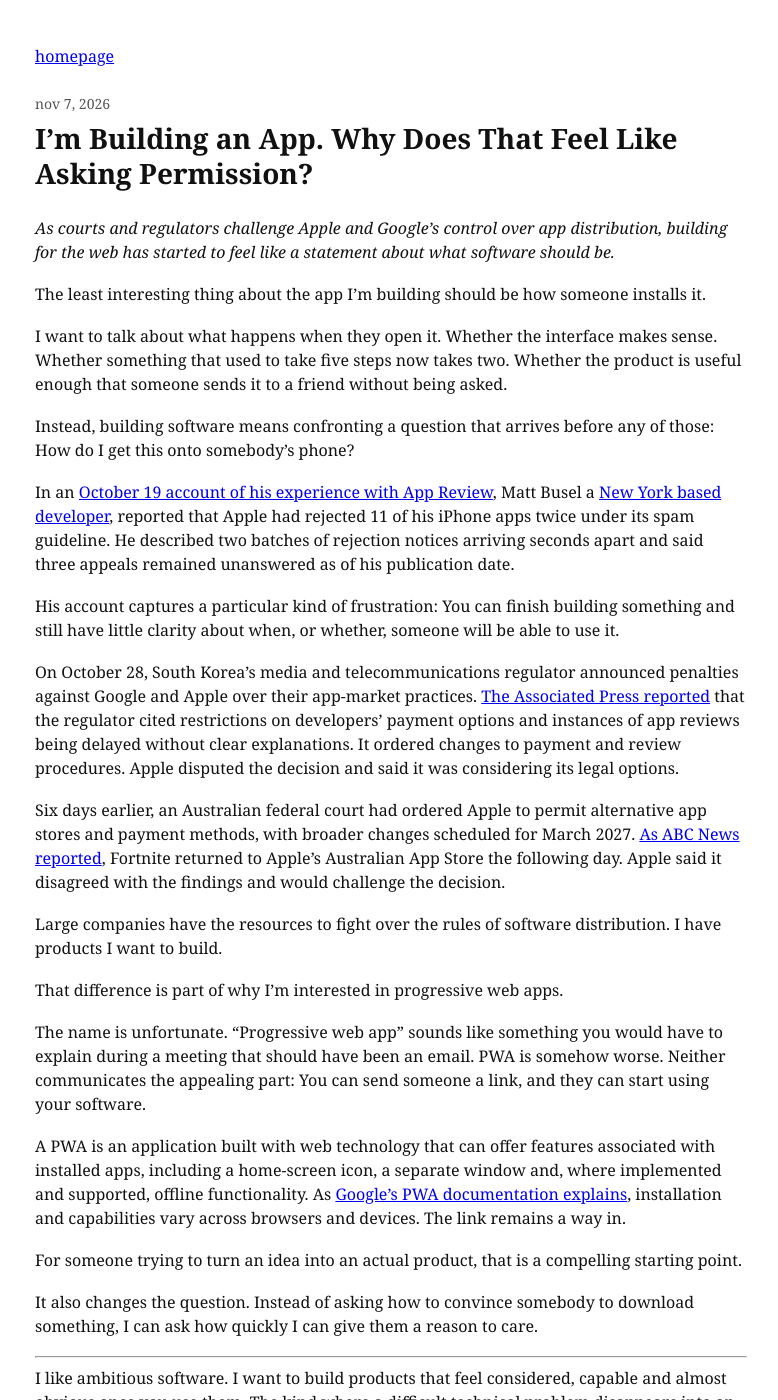
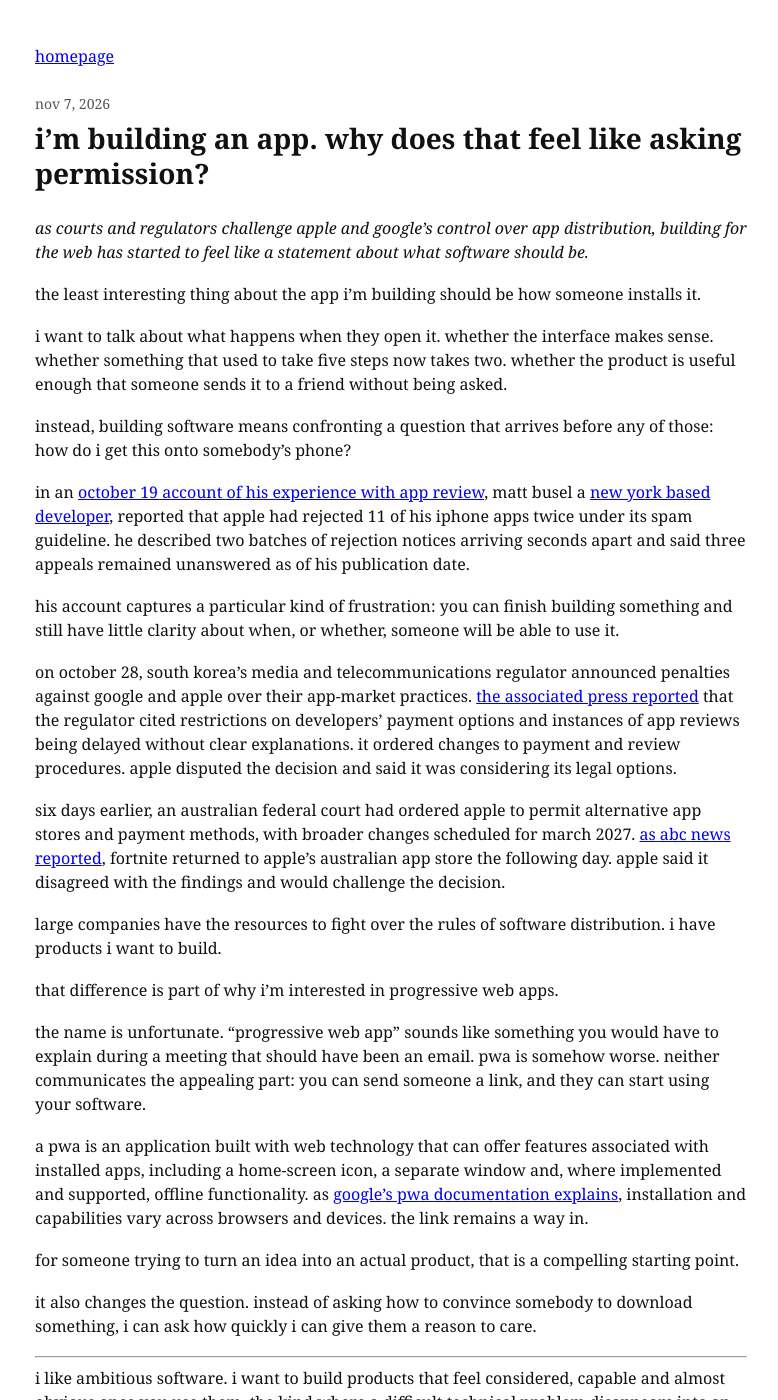
Before and after one commit to iamniam/niam.gg, a Jekyll site: the page built from _posts/2026-11-07-building-an-app-asking-permission.md, in a window 1280 px wide and 1400 px high. Shown: the whole window, without its empty margins (249-1027 px from the left). Built offline with Jekyll 4.4.1, drawn with Linux system fonts in a browser that asks for light colours; some of the changed text lies outside the part shown.

```diff
--- a/_posts/2026-11-07-building-an-app-asking-permission.md
+++ b/_posts/2026-11-07-building-an-app-asking-permission.md
@@ -1,98 +1,98 @@
 ---
-title: "I’m Building an App. Why Does That Feel Like Asking Permission?"
+title: "i’m building an app. why does that feel like asking permission?"
 date: 2026-11-07 12:00:00 -0600
 ---
 
-*As courts and regulators challenge Apple and Google’s control over app distribution, building for the web has started to feel like a statement about what software should be.*
+*as courts and regulators challenge apple and google’s control over app distribution, building for the web has started to feel like a statement about what software should be.*
 
-The least interesting thing about the app I’m building should be how someone installs it.
+the least interesting thing about the app i’m building should be how someone installs it.
 
-I want to talk about what happens when they open it. Whether the interface makes sense. Whether something that used to take five steps now takes two. Whether the product is useful enough that someone sends it to a friend without being asked.
+i want to talk about what happens when they open it. whether the interface makes sense. whether something that used to take five steps now takes two. whether the product is useful enough that someone sends it to a friend without being asked.
 
-Instead, building software means confronting a question that arrives before any of those: How do I get this onto somebody’s phone?
+instead, building software means confronting a question that arrives before any of those: how do i get this onto somebody’s phone?
 
-In an [October 19 account of his experience with App Review](https://dev.to/mattbusel/apples-43-spam-check-is-a-30-second-batch-job-22-rejections-prove-it-3nab), Matt Busel a [New York based developer](https://github.com/Mattbusel), reported that Apple had rejected 11 of his iPhone apps twice under its spam guideline. He described two batches of rejection notices arriving seconds apart and said three appeals remained unanswered as of his publication date.
+in an [october 19 account of his experience with app review](https://dev.to/mattbusel/apples-43-spam-check-is-a-30-second-batch-job-22-rejections-prove-it-3nab), matt busel a [new york based developer](https://github.com/Mattbusel), reported that apple had rejected 11 of his iphone apps twice under its spam guideline. he described two batches of rejection notices arriving seconds apart and said three appeals remained unanswered as of his publication date.
 
-His account captures a particular kind of frustration: You can finish building something and still have little clarity about when, or whether, someone will be able to use it.
+his account captures a particular kind of frustration: you can finish building something and still have little clarity about when, or whether, someone will be able to use it.
 
-On October 28, South Korea’s media and telecommunications regulator announced penalties against Google and Apple over their app-market practices. [The Associated Press reported](https://apnews.com/article/aedd6061a785441380d4daaf7afbc43d) that the regulator cited restrictions on developers’ payment options and instances of app reviews being delayed without clear explanations. It ordered changes to payment and review procedures. Apple disputed the decision and said it was considering its legal options.
+on october 28, south korea’s media and telecommunications regulator announced penalties against google and apple over their app-market practices. [the associated press reported](https://apnews.com/article/aedd6061a785441380d4daaf7afbc43d) that the regulator cited restrictions on developers’ payment options and instances of app reviews being delayed without clear explanations. it ordered changes to payment and review procedures. apple disputed the decision and said it was considering its legal options.
 
-Six days earlier, an Australian federal court had ordered Apple to permit alternative app stores and payment methods, with broader changes scheduled for March 2027. [As ABC News reported](https://www.abc.net.au/news/2026-10-23/fortnite-epic-games-back-in-apple-app-store/107302160), Fortnite returned to Apple’s Australian App Store the following day. Apple said it disagreed with the findings and would challenge the decision.
+six days earlier, an australian federal court had ordered apple to permit alternative app stores and payment methods, with broader changes scheduled for march 2027. [as abc news reported](https://www.abc.net.au/news/2026-10-23/fortnite-epic-games-back-in-apple-app-store/107302160), fortnite returned to apple’s australian app store the following day. apple said it disagreed with the findings and would challenge the decision.
 
-Large companies have the resources to fight over the rules of software distribution. I have products I want to build.
+large companies have the resources to fight over the rules of software distribution. i have products i want to build.
 
-That difference is part of why I’m interested in progressive web apps.
+that difference is part of why i’m interested in progressive web apps.
 
-The name is unfortunate. “Progressive web app” sounds like something you would have to explain during a meeting that should have been an email. PWA is somehow worse. Neither communicates the appealing part: You can send someone a link, and they can start using your software.
+the name is unfortunate. “progressive web app” sounds like something you would have to explain during a meeting that should have been an email. pwa is somehow worse. neither communicates the appealing part: you can send someone a link, and they can start using your software.
 
-A PWA is an application built with web technology that can offer features associated with installed apps, including a home-screen icon, a separate window and, where implemented and supported, offline functionality. As [Google’s PWA documentation explains](https://web.dev/learn/pwa/progressive-web-apps), installation and capabilities vary across browsers and devices. The link remains a way in.
+a pwa is an application built with web technology that can offer features associated with installed apps, including a home-screen icon, a separate window and, where implemented and supported, offline functionality. as [google’s pwa documentation explains](https://web.dev/learn/pwa/progressive-web-apps), installation and capabilities vary across browsers and devices. the link remains a way in.
 
-For someone trying to turn an idea into an actual product, that is a compelling starting point.
+for someone trying to turn an idea into an actual product, that is a compelling starting point.
 
-It also changes the question. Instead of asking how to convince somebody to download something, I can ask how quickly I can give them a reason to care.
+it also changes the question. instead of asking how to convince somebody to download something, i can ask how quickly i can give them a reason to care.
 
 ***
 
-I like ambitious software. I want to build products that feel considered, capable and almost obvious once you use them. The kind where a difficult technical problem disappears into an interaction so simple that nobody thinks to compliment it.
+i like ambitious software. i want to build products that feel considered, capable and almost obvious once you use them. the kind where a difficult technical problem disappears into an interaction so simple that nobody thinks to compliment it.
 
-But ambition can become an excuse for making people do too much.
+but ambition can become an excuse for making people do too much.
 
-Create an account. Confirm the account. Download the app. Allow notifications. Watch the introduction. Dismiss an offer. Find the thing you came here for.
+create an account. confirm the account. download the app. allow notifications. watch the introduction. dismiss an offer. find the thing you came here for.
 
-Every one of those steps may have an explanation inside the company. The person holding the phone still has to sit through all of them.
+every one of those steps may have an explanation inside the company. the person holding the phone still has to sit through all of them.
 
-As I work on my own products, I keep coming back to that gap between what makes sense to a business and what feels reasonable to a person. An account can help a company understand its users. It can also be a ridiculous requirement for someone who wants to complete one small task.
+as i work on my own products, i keep coming back to that gap between what makes sense to a business and what feels reasonable to a person. an account can help a company understand its users. it can also be a ridiculous requirement for someone who wants to complete one small task.
 
-A download can help establish a lasting relationship. It can also ask for commitment before the product has earned any.
+a download can help establish a lasting relationship. it can also ask for commitment before the product has earned any.
 
-I want to earn it.
+i want to earn it.
 
-The web gives me a way to make that the starting assumption. Try the thing. See whether it helps. Decide whether you want to come back.
+the web gives me a way to make that the starting assumption. try the thing. see whether it helps. decide whether you want to come back.
 
 ***
 
-There are limits, and they matter.
+there are limits, and they matter.
 
-A browser is still a platform. Choosing the web does not give a developer unlimited access to a phone or make every feature behave identically everywhere. Google’s own PWA documentation describes [differences in browser capabilities and the need for fallbacks](https://web.dev/learn/pwa/progressive-web-apps) when features are unavailable.
+a browser is still a platform. choosing the web does not give a developer unlimited access to a phone or make every feature behave identically everywhere. google’s own pwa documentation describes [differences in browser capabilities and the need for fallbacks](https://web.dev/learn/pwa/progressive-web-apps) when features are unavailable.
 
-Even familiar features come with conditions. [Apple supports web push notifications](https://developer.apple.com/documentation/usernotifications/sending-web-push-notifications-in-web-apps-and-browsers) for Home Screen web apps on iOS and iPadOS 16.4 or later, subject to permission. That is a meaningful capability, but a developer still has to understand the requirements and design around them.
+even familiar features come with conditions. [apple supports web push notifications](https://developer.apple.com/documentation/usernotifications/sending-web-push-notifications-in-web-apps-and-browsers) for home screen web apps on ios and ipados 16.4 or later, subject to permission. that is a meaningful capability, but a developer still has to understand the requirements and design around them.
 
-For the products I want to build, those details deserve serious attention. If an essential experience depends on something the browser cannot reliably provide, enthusiasm will not fix it.
+for the products i want to build, those details deserve serious attention. if an essential experience depends on something the browser cannot reliably provide, enthusiasm will not fix it.
 
-I don’t want to ship a worse product just to make a point about distribution.
+i don’t want to ship a worse product just to make a point about distribution.
 
-But I also don’t want to assume a product needs an app-store listing before I have worked out what its users actually need. The decision should follow the experience I’m trying to create. Otherwise, I’m designing around the packaging before I’ve finished thinking about what goes inside.
+but i also don’t want to assume a product needs an app-store listing before i have worked out what its users actually need. the decision should follow the experience i’m trying to create. otherwise, i’m designing around the packaging before i’ve finished thinking about what goes inside.
 
 ***
 
-These recent stories matter to me because these choices take place inside rules that developers do not write.
+these recent stories matter to me because these choices take place inside rules that developers do not write.
 
-An independent builder can spend weeks refining an interaction and still have little influence over the conditions under which it reaches people. A court case or regulatory decision on the other side of the world can become relevant to a product decision made at a desk in Dallas.
+an independent builder can spend weeks refining an interaction and still have little influence over the conditions under which it reaches people. a court case or regulatory decision on the other side of the world can become relevant to a product decision made at a desk in dallas.
 
-That is a strange environment in which to be told to move fast and build something.
+that is a strange environment in which to be told to move fast and build something.
 
-I understand the appeal of app stores. As a user, I want software to be easy to find, straightforward to install and safe to use. As a builder, I want people to feel comfortable trying what I make. Those are valuable things.
+i understand the appeal of app stores. as a user, i want software to be easy to find, straightforward to install and safe to use. as a builder, i want people to feel comfortable trying what i make. those are valuable things.
 
-I also want room for the person with an idea that does not yet look like a business, the small utility someone builds because an existing process annoys them, the product that needs to meet its first users before its creator can explain what it might become.
+i also want room for the person with an idea that does not yet look like a business, the small utility someone builds because an existing process annoys them, the product that needs to meet its first users before its creator can explain what it might become.
 
-A link is a remarkably good format for that stage of an idea.
+a link is a remarkably good format for that stage of an idea.
 
-You can put it in a message. Someone can open it, try something and tell you where it broke. You can fix the problem. The next person can have a better experience.
+you can put it in a message. someone can open it, try something and tell you where it broke. you can fix the problem. the next person can have a better experience.
 
-There is plenty of difficult work in that loop. Finding users, keeping the service running and making it worth returning to are all still your responsibility. But the loop itself makes sense to me.
+there is plenty of difficult work in that loop. finding users, keeping the service running and making it worth returning to are all still your responsibility. but the loop itself makes sense to me.
 
 ***
 
-I’m building a PWA because I want to find out how much I can accomplish that way. I want to make something polished enough that its delivery method becomes a detail, rather than the first thing I have to defend.
+i’m building a pwa because i want to find out how much i can accomplish that way. i want to make something polished enough that its delivery method becomes a detail, rather than the first thing i have to defend.
 
-I’m also discovering that the decisions I care about most are often small: what a button says, what happens when something fails, how much information to ask for, whether a person can undo a mistake.
+i’m also discovering that the decisions i care about most are often small: what a button says, what happens when something fails, how much information to ask for, whether a person can undo a mistake.
 
-Those decisions are where the product becomes real. They are where my intentions either survive contact with another person or fall apart.
+those decisions are where the product becomes real. they are where my intentions either survive contact with another person or fall apart.
 
-That is the work I want to spend my time on.
+that is the work i want to spend my time on.
 
-Someday, I hope somebody opens something I built, gets exactly what they need and sends the link to a friend.
+someday, i hope somebody opens something i built, gets exactly what they need and sends the link to a friend.
 
-I doubt they will mention the architecture.
+i doubt they will mention the architecture.
 
-I’ll take that.
+i’ll take that.
```
